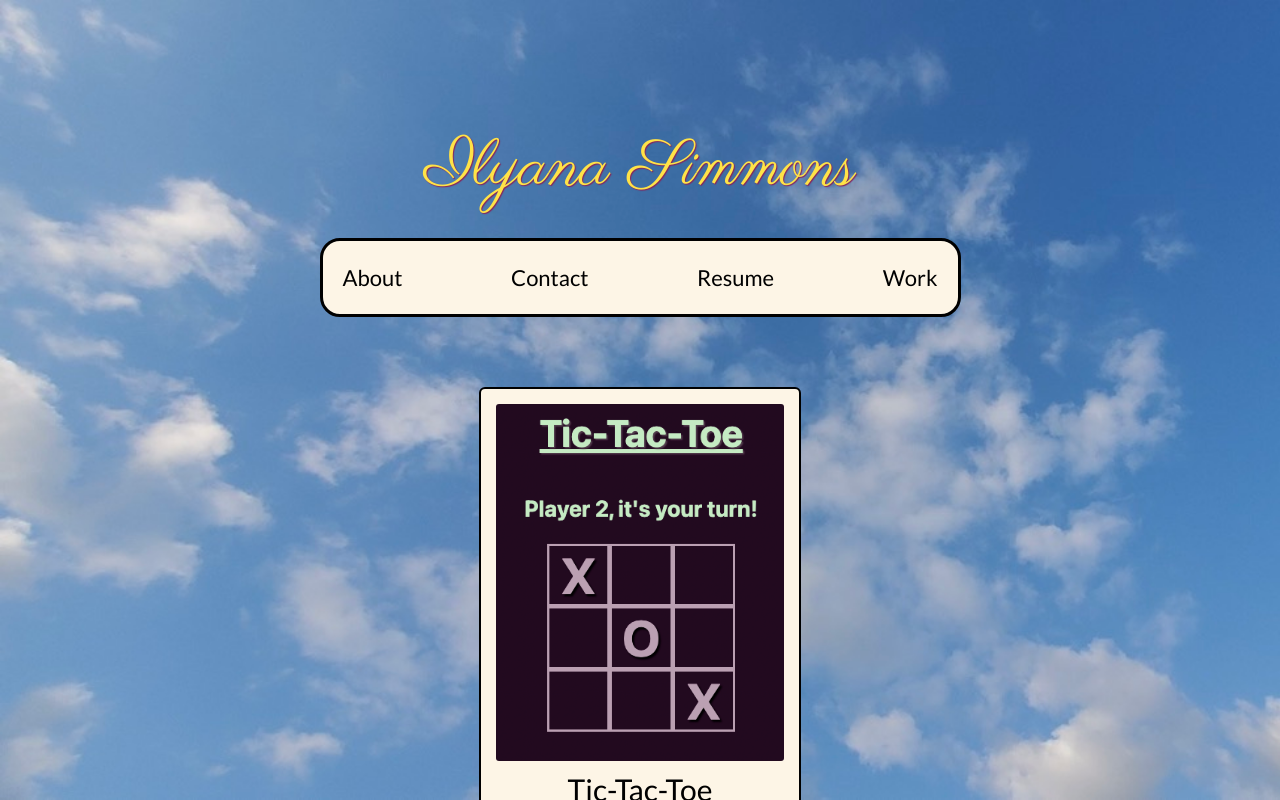
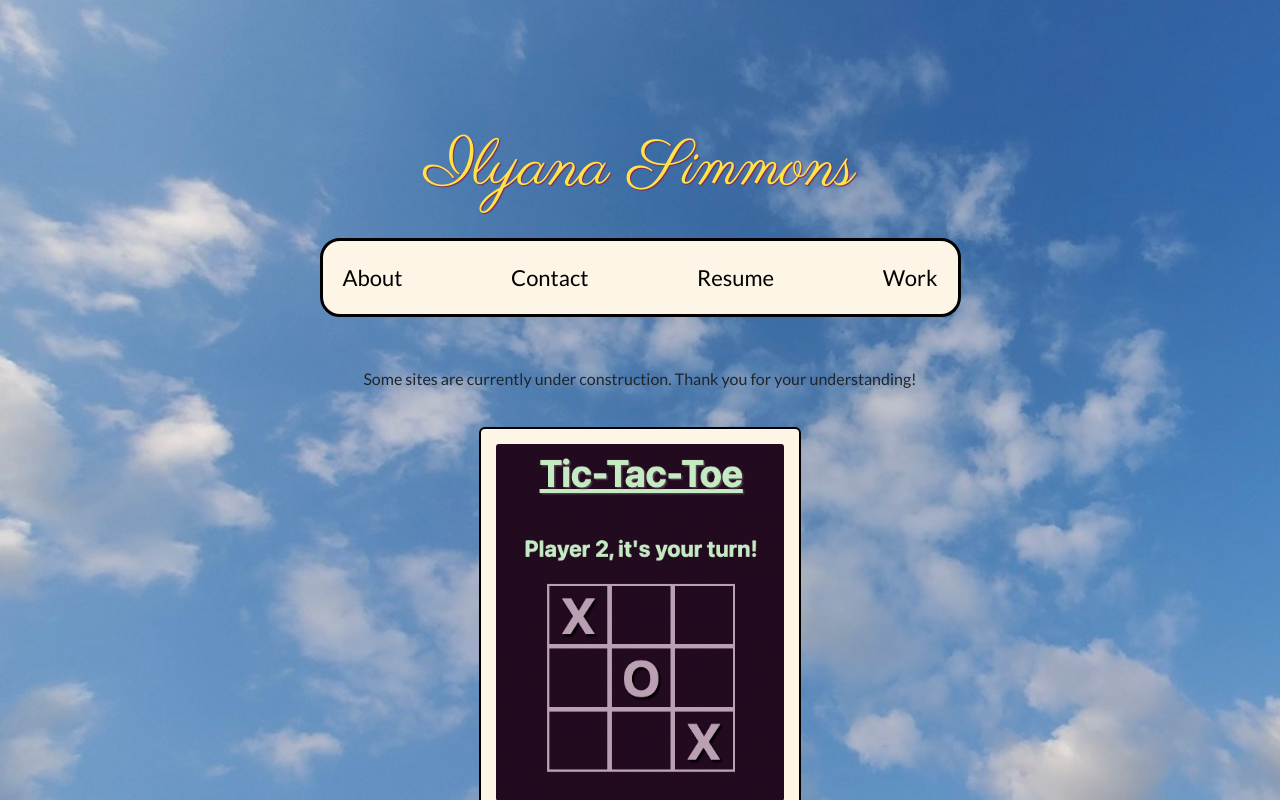
Before and after one commit to ilsyim/react-portfolio-front-end, a React (Create React App) app: page / in a window 1280 px wide. Both pictures are taken after a click on the button "Work". Shown: the top 800 px of the page. Built offline with nearby package versions, Linux system fonts and the light colour scheme.

Commit message:
add message to work section

```diff
--- a/src/components/Work/Work.jsx
+++ b/src/components/Work/Work.jsx
@@ -6,6 +6,7 @@ const Work = () => {
   return (
     <>
       <div className="workSection">
+        <p>Some sites are currently under construction. Thank you for your understanding!</p>
         <div className="cardContainer">
           <div className="card" style={{width: "18rem"}}>
             <img src="/ttt.png" className="cardImgTop" alt="Screenshot of Tic-Tac-Toe app."/>
```
